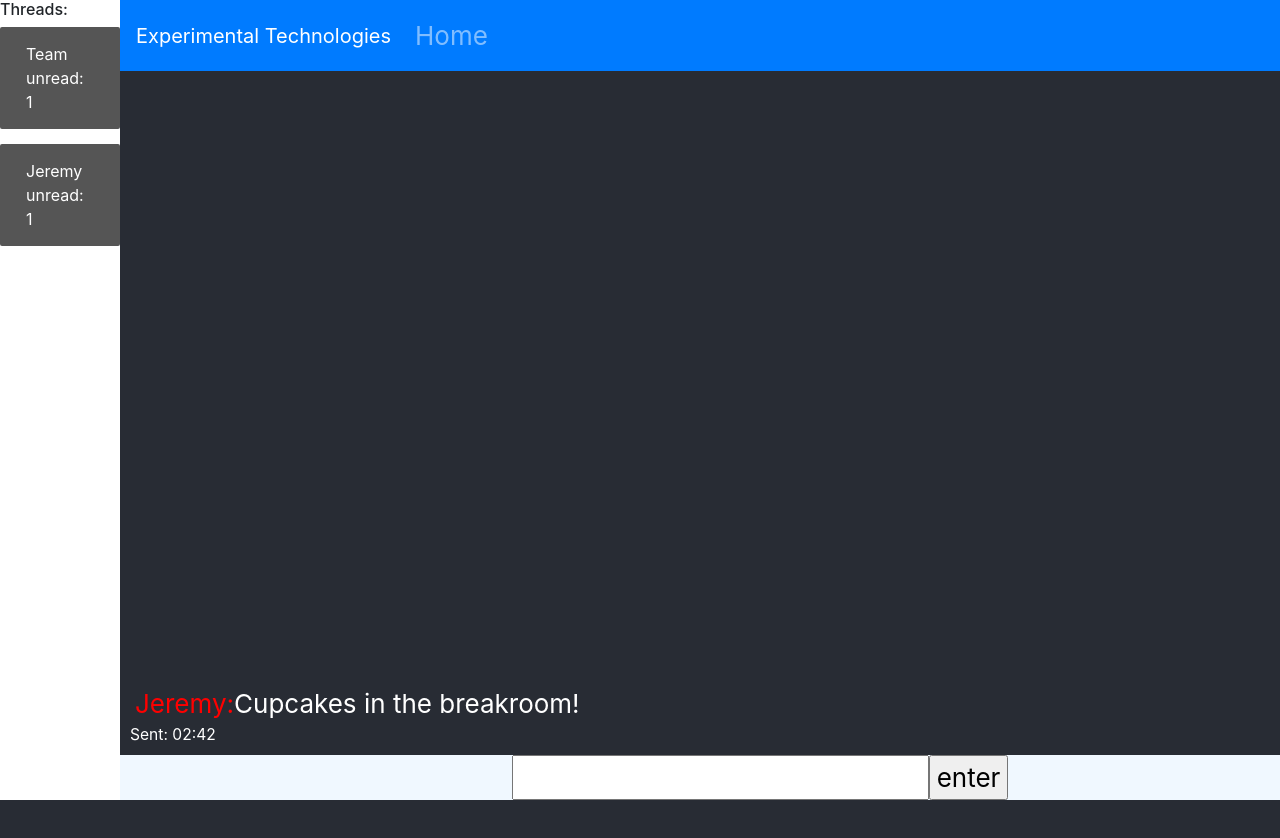
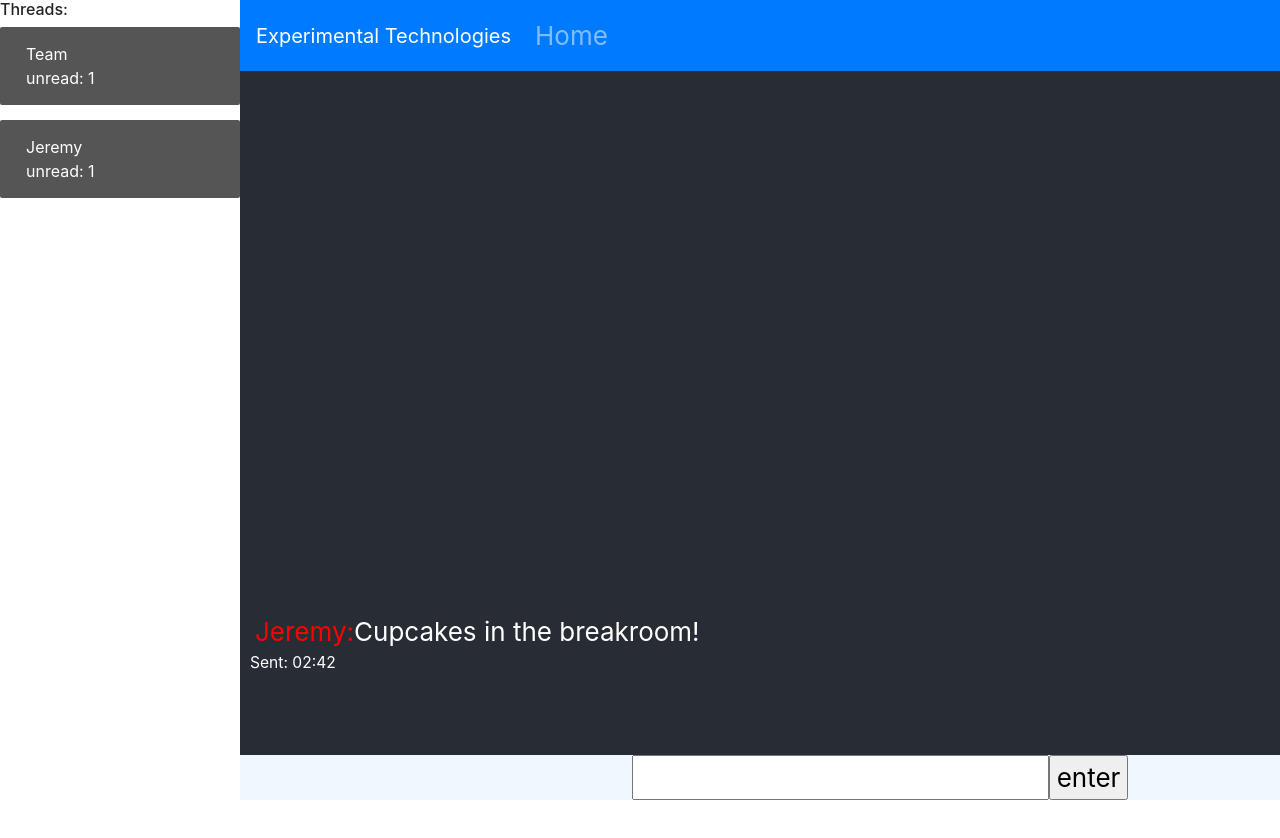
Before and after one commit to jhiatt/chat-story-app, a React (Create React App) app: page / in a window 1280 px wide. Shown: the top 838 px of the page. After the commit the page ends 800 px from the top, so only its background shows below. Built offline with nearby package versions, Linux system fonts and the light colour scheme.

Commit message:
react router working

```diff
--- a/src/App.css
+++ b/src/App.css
@@ -11,7 +11,7 @@
   /* justify-content: center; */
   font-size: calc(10px + 2vmin);
   color: white;
-  padding-left: 120px;
+  padding-left: 240px;
 }
 
 .App-link {
@@ -21,7 +21,7 @@
 /* Navigation */
 .side-nav {
   height: 100%;
-  width: 120px;
+  width: 240px;
   position: fixed;
   z-index: 1;
   background-color: white;
--- a/src/App.js
+++ b/src/App.js
@@ -27,7 +27,8 @@ class App extends React.Component {
   render() {
 
     return (
-      <div className="App">
+      <BrowserRouter>
+        <div className="App">
           <Navigation unread={this.state.unreadGroup} />
           <header className="App-header">
             <Navbar bg="primary" variant="dark" expand="lg" className="top-nav" >
@@ -42,7 +43,8 @@ class App extends React.Component {
                 <ChatPage callUnread={this.unreadCallback} />
               <new ></new>
           </header>
-      </div>
+        </div>
+      </BrowserRouter>
     );
   }
 }
--- a/src/components/chatPage.js
+++ b/src/components/chatPage.js
@@ -94,20 +94,18 @@ class ChatPage extends React.Component {
 
         return (
             <React.Fragment>
-                <BrowserRouter>
                     <Switch>
                         <Route exact path="/">
                             <ChatDisplay >
                                 {bubbledItems}
                             </ChatDisplay>
                         </Route>
-                        <Route exact path="/Jeremy">
+                        <Route path="/Jeremy">
                             <ChatDisplay >
                                 {bubbledItemsUser1}
                             </ChatDisplay>
                         </Route>
                     </Switch>
-                </BrowserRouter>
                 <form onSubmit={this.handleSubmit} onClick={this.handleClick} className="chat-submit" id="test">
                     <input value={this.state.value} onChange={this.handleChange} />
                     <input type="submit" value="enter" />
--- a/src/components/navBar.js
+++ b/src/components/navBar.js
@@ -1,13 +1,12 @@
 import React from 'react';
 import Navbar from 'react-bootstrap/Navbar';
 import Nav from 'react-bootstrap/Nav';
-import {Link, BrowserRouter} from 'react-router-dom';
+import {Link} from 'react-router-dom';
 
 class Navigation extends React.Component {
     render() {
         return (
             <React.Fragment>
-                    <BrowserRouter className="flex-column side-nav">
                 <Nav defaultActiveKey="/" className="flex-column side-nav">
                     <h6>Threads:</h6>
                     <Link to="/" className="thread">
@@ -27,11 +26,10 @@ class Navigation extends React.Component {
                         </span>
                     </Link>
                 </Nav>
-                    </BrowserRouter>
 
             </React.Fragment>
         );
     }
 }
-
+  // nav.link
   export default Navigation;
```
